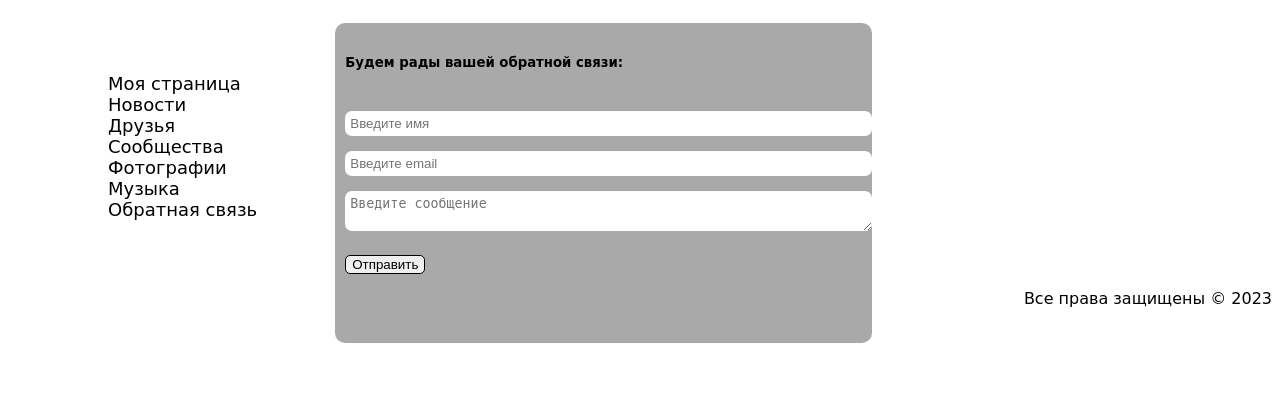
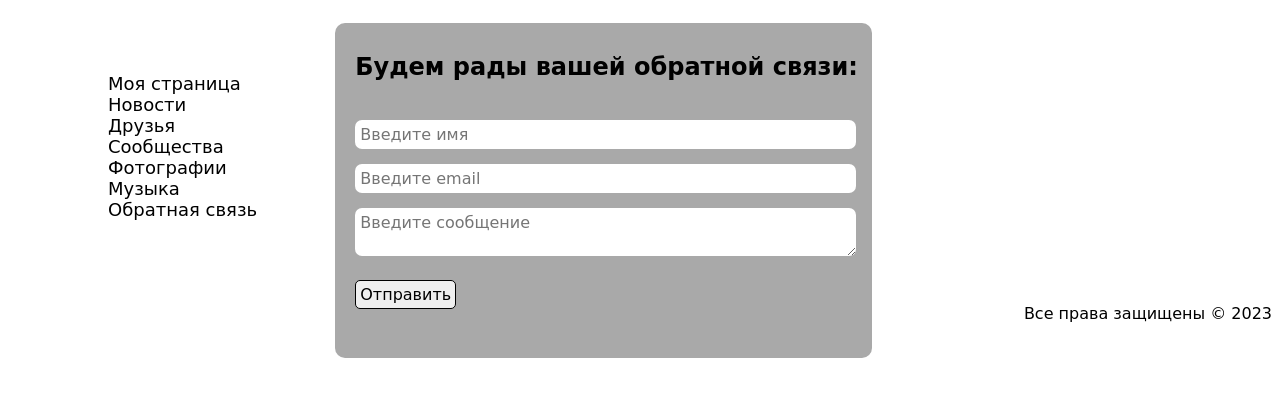
Before and after one commit to Roman-Blokhin/www, a PHP site: page /feedback.php in a window 1280 px wide. Shown: the part 55-452 px from the top of the page. Run offline with PHP 8.4, Linux system fonts and the light colour scheme.

Commit message:
добавил свой стиль для формы обратной связи (поля ввода, тексты, расположение), вместо bootstrap

```diff
--- a/blocks/footer.php
+++ b/blocks/footer.php
@@ -1,4 +1,4 @@
-<footer role="contentinfo">
+<footer>
     <p>Все права защищены &copy; 2023</p>
 </footer>
 </body>
--- a/css/style.css
+++ b/css/style.css
@@ -201,13 +201,12 @@
 /* feedback.php - первая линия блоков, включая меню */
 .feedback_div {
     width: 300px;
-    height: 300px;
+    height: 315px;
     background-color: darkgray;
     flex: 3;
     margin: 0 400px 0 155px;
     border-radius: 10px;
     padding: 10px 10px 10px 10px;
-
 }
 
 /* стиль блока обратной связи при наведении */
@@ -217,21 +216,30 @@
 
 /* стиль для полей ввода input в форме обратной связи */
 .input-style {
-    width: 100%;
-    margin-bottom: 15px;
+    width: 95%;
+    margin: 0px 10px 15px 10px;
     padding: 5px;
     border-radius: 7px;
     border: none;
+    font-size: 16px;
+    font-family: Comic Sans MS, serif;
+}
+
+.text_feedback {
+    padding-left: 10px;
 }
 
 /* кнопка: Отправить, в форме обратной связи */
 .feedback_button {
     border-radius: 5px;
     border: 1px solid black;
-    margin-left: 0px;
+    margin-left: 10px;
     margin-top: 10px;
+    padding: 4px;
     position: relative;
     bottom: 5px;
+    font-family: Comic Sans MS, serif;
+    font-size: 16px;
 }
 
 /* стиль при наведении на кнопку: Отправить, в форме обр. связи */
--- a/feedback.php
+++ b/feedback.php
@@ -11,7 +11,7 @@
 
     <div class="feedback_div">
         <form action="check_post.php" method="post">
-            <h5>Будем рады вашей обратной связи:</h5><br>
+            <h2 class="text_feedback">Будем рады вашей обратной связи:</h2><br>
             <input type="text" name="user_name" placeholder="Введите имя" class="input-style"><br>
             <input type="email" name="user_email" placeholder="Введите email" class="input-style"><br>
             <textarea name="user_message" placeholder="Введите сообщение" class="input-style"></textarea><br>
```
Also changed, not shown: readme.txt.
